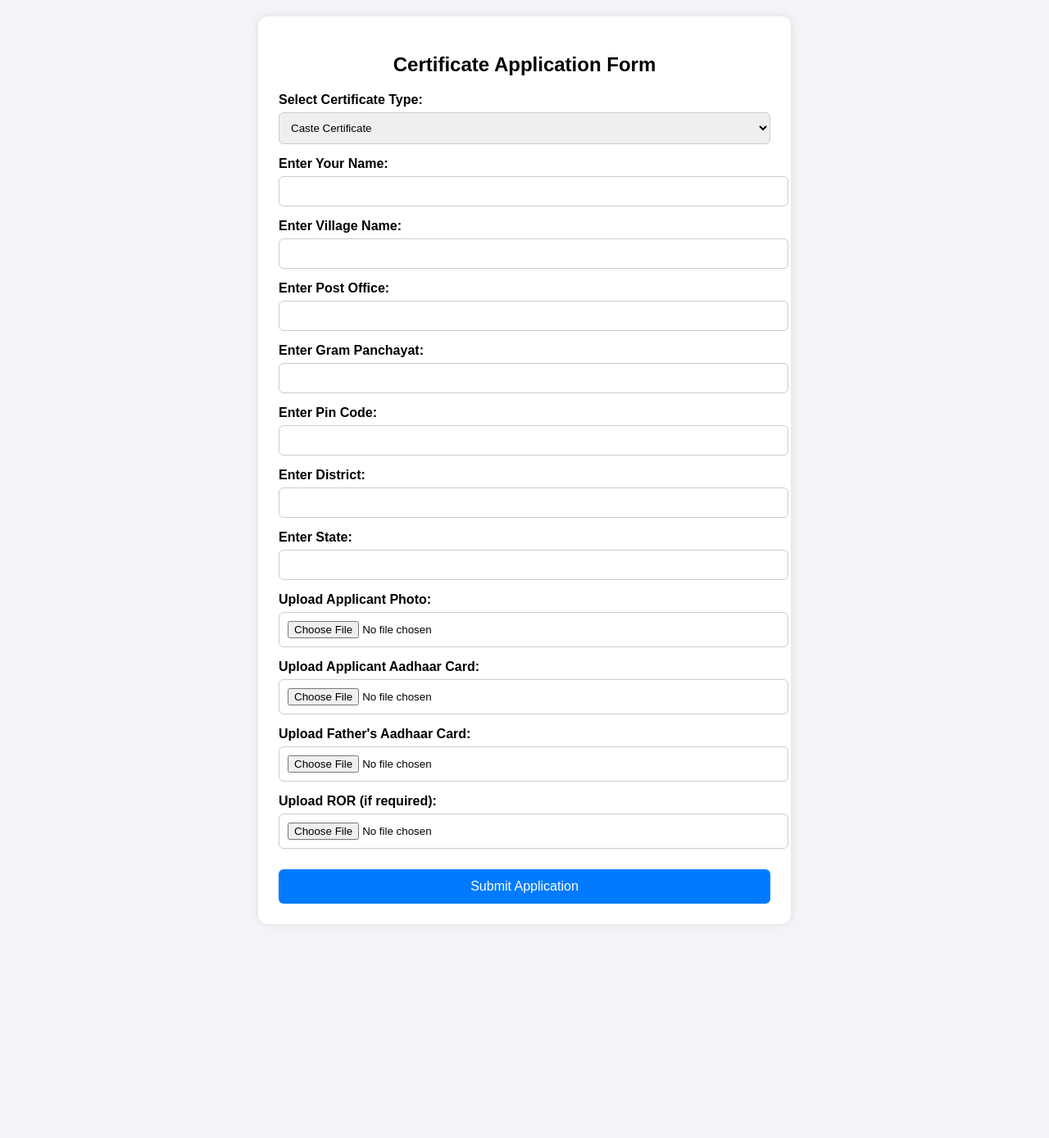
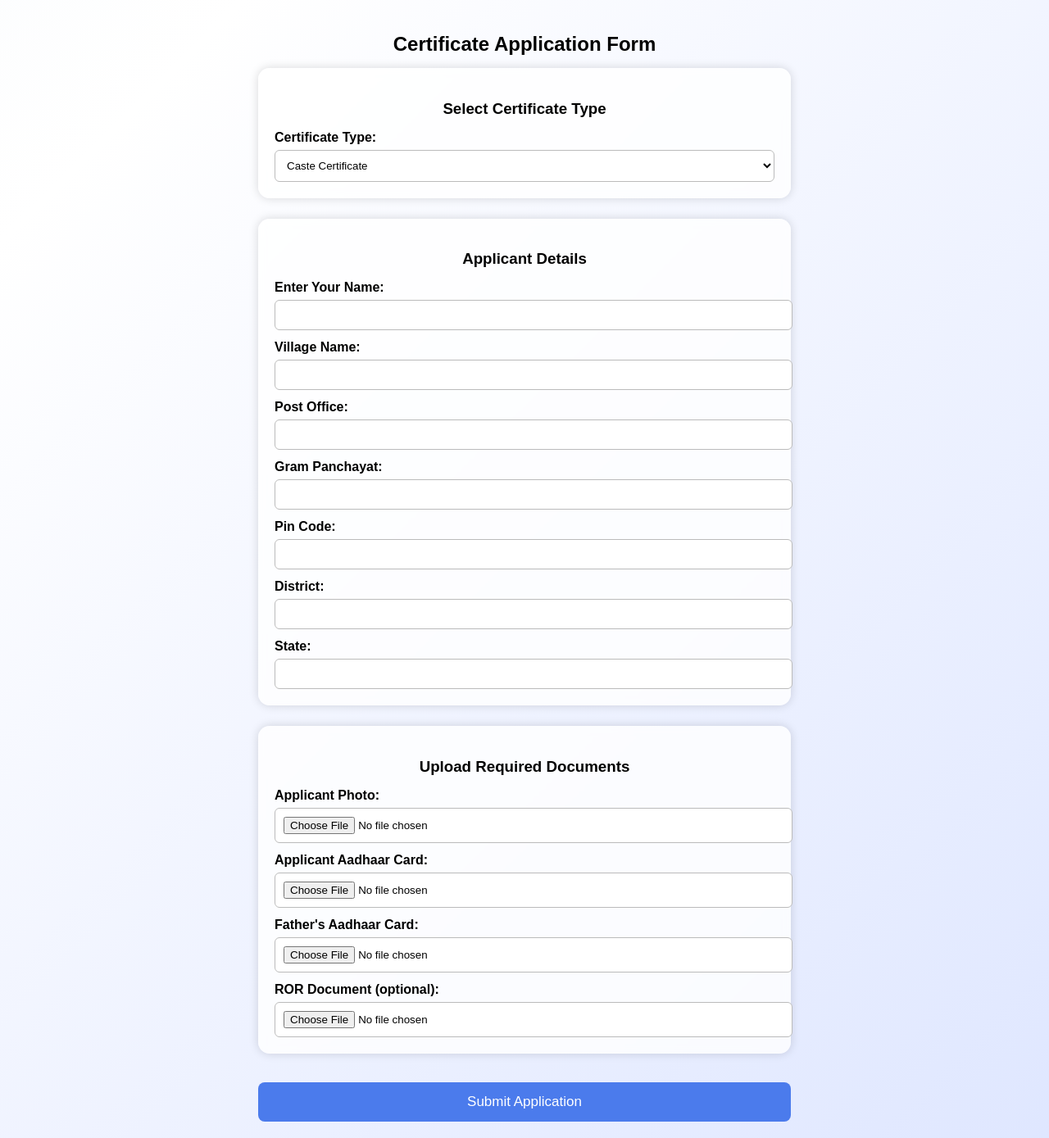
Before and after one commit to Aditya1234AD/certificate-app, a Flask app: page / in a window 1280 px wide. Shown: the whole page at 82% size. Before the commit the page ends 1128 px from the top, so only its background shows below. Run offline with Flask 2, Linux system fonts and the light colour scheme; parts of the project's set-up code (start-up, migrations or seed data) failed here and were passed over.

Commit message:
Enhance styling and structure of application form
Updated the styling and structure of the application form, including background gradient, container adjustments, and new sections for certificate type and uploads.

```diff
--- a/templates/index.html
+++ b/templates/index.html
@@ -8,53 +8,67 @@
     <style>
         body {
             font-family: Arial, sans-serif;
-            background: #f2f4f7;
             margin: 0;
             padding: 20px;
+            background: linear-gradient(135deg, #dfe9f3, #ffffff, #c9d6ff);
+            background-size: 300% 300%;
+            animation: gradientBG 12s ease infinite;
+        }
+
+        @keyframes gradientBG {
+            0% { background-position: 0% 50%; }
+            50% { background-position: 100% 50%; }
+            100% { background-position: 0% 50%; }
         }
 
         .container {
-            max-width: 600px;
-            background: #fff;
+            max-width: 650px;
             margin: auto;
-            padding: 25px;
-            border-radius: 12px;
-            box-shadow: 0px 0px 10px rgba(0,0,0,0.1);
         }
 
-        h2 {
+        .box {
+            background: #ffffffcc;
+            backdrop-filter: blur(5px);
+            padding: 20px;
+            border-radius: 14px;
+            margin-bottom: 25px;
+            box-shadow: 0px 0px 12px rgba(0,0,0,0.15);
+        }
+
+        h2, h3 {
             text-align: center;
-            margin-bottom: 20px;
+            margin-bottom: 15px;
         }
 
         label {
             font-weight: bold;
             display: block;
-            margin-top: 15px;
+            margin-top: 12px;
         }
 
         input[type="text"], input[type="file"], select {
             width: 100%;
             padding: 10px;
             margin-top: 6px;
-            border: 1px solid #ccc;
+            border: 1px solid #bbb;
             border-radius: 6px;
+            background: #fff;
         }
 
         button {
-            background: #007bff;
+            background: #4b7bec;
             color: white;
             border: none;
-            padding: 12px 20px;
+            padding: 14px 20px;
             width: 100%;
-            margin-top: 25px;
-            font-size: 16px;
-            border-radius: 6px;
+            margin-top: 10px;
+            font-size: 17px;
+            border-radius: 8px;
             cursor: pointer;
         }
 
         button:hover {
-            background: #0056b3;
+            background: #3867d6;
         }
     </style>
 </head>
@@ -65,50 +79,63 @@
 
         <form action="/submit" method="POST" enctype="multipart/form-data">
 
-            <!-- Certificate Type -->
-            <label for="cert_type">Select Certificate Type:</label>
+            <!-- Certificate Type Box -->
+            <div class="box">
+                <h3>Select Certificate Type</h3>
+
+                <label for="cert_type">Certificate Type:</label>
                 <select name="cert_type" id="cert_type">
                     <option value="Caste Certificate">Caste Certificate</option>
                     <option value="Income Certificate">Income Certificate</option>
                     <option value="Resident Certificate">Resident Certificate</option>
                 </select>
+            </div>
 
-            <!-- Text Inputs -->
+            <!-- Personal Details Box -->
+            <div class="box">
+                <h3>Applicant Details</h3>
+
                 <label>Enter Your Name:</label>
                 <input type="text" name="name" required>
 
-            <label>Enter Village Name:</label>
+                <label>Village Name:</label>
                 <input type="text" name="village" required>
 
-            <label>Enter Post Office:</label>
+                <label>Post Office:</label>
                 <input type="text" name="post" required>
 
-            <label>Enter Gram Panchayat:</label>
+                <label>Gram Panchayat:</label>
                 <input type="text" name="gp" required>
 
-            <label>Enter Pin Code:</label>
+                <label>Pin Code:</label>
                 <input type="text" name="pin" required>
 
-            <label>Enter District:</label>
+                <label>District:</label>
                 <input type="text" name="district" required>
 
-            <label>Enter State:</label>
+                <label>State:</label>
                 <input type="text" name="state" required>
+            </div>
 
-            <!-- Upload Files -->
-            <label>Upload Applicant Photo:</label>
+            <!-- Uploads Box -->
+            <div class="box">
+                <h3>Upload Required Documents</h3>
+
+                <label>Applicant Photo:</label>
                 <input type="file" name="photo" accept="image/*" required>
 
-            <label>Upload Applicant Aadhaar Card:</label>
+                <label>Applicant Aadhaar Card:</label>
                 <input type="file" name="aadhaar" accept="image/*,application/pdf" required>
 
-            <label>Upload Father's Aadhaar Card:</label>
+                <label>Father's Aadhaar Card:</label>
                 <input type="file" name="father_aadhaar" accept="image/*,application/pdf" required>
 
-            <label>Upload ROR (if required):</label>
+                <label>ROR Document (optional):</label>
                 <input type="file" name="ror" accept="image/*,application/pdf">
+            </div>
 
             <button type="submit">Submit Application</button>
+
         </form>
     </div>
 
```
Lines whose indentation alone changed are shown as unchanged.
